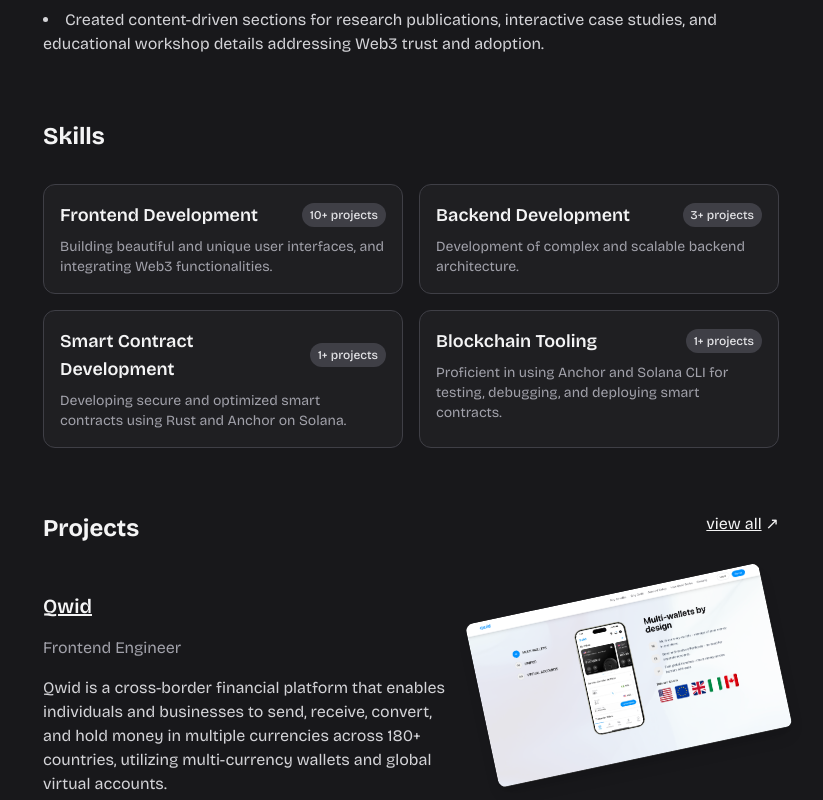
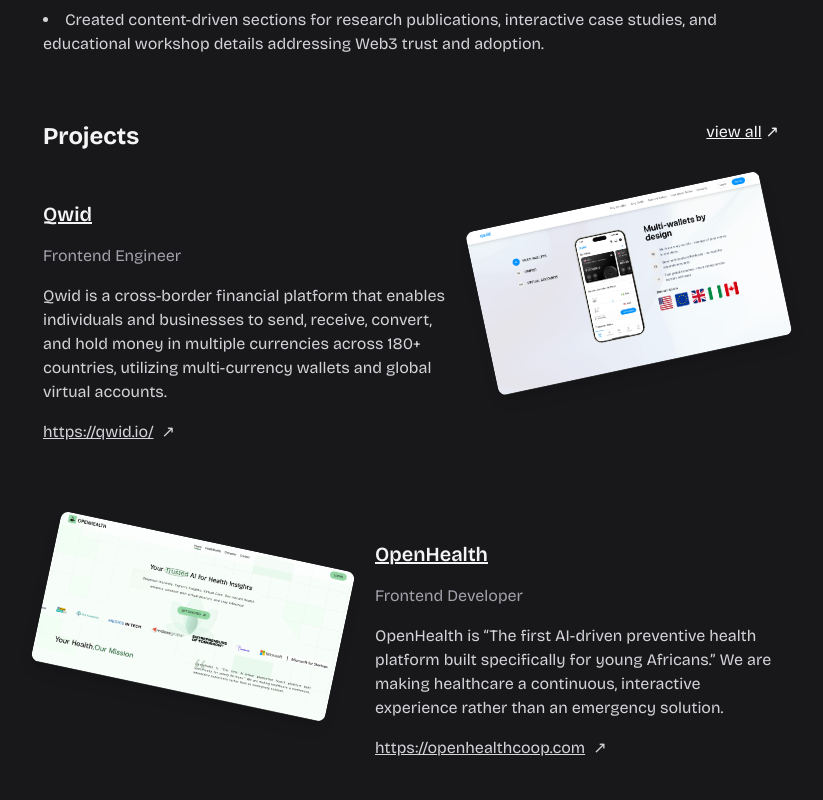
Before and after one commit to devsultan06/devsultan, a Next.js app: page / in a window 1280 px wide. Shown: the part 2020-2820 px from the top of the page, without its empty margins (229-1052 px from the left). Built offline with nearby package versions, Linux system fonts and the light colour scheme; a web font is replaced by a local one.

Commit message:
refactor: reorder SkillsSection component position in page layout

```diff
--- a/app/page.tsx
+++ b/app/page.tsx
@@ -12,8 +12,9 @@
   return (<BaseTemplateLayout>
     <HeroSection />
     <WorkExperienceSection />
-    <SkillsSection />
     <ProjectsSection />
+        <SkillsSection />
+
     <TechStackSection/>
     <ConnectSection />
     <BaseFooter />
```
